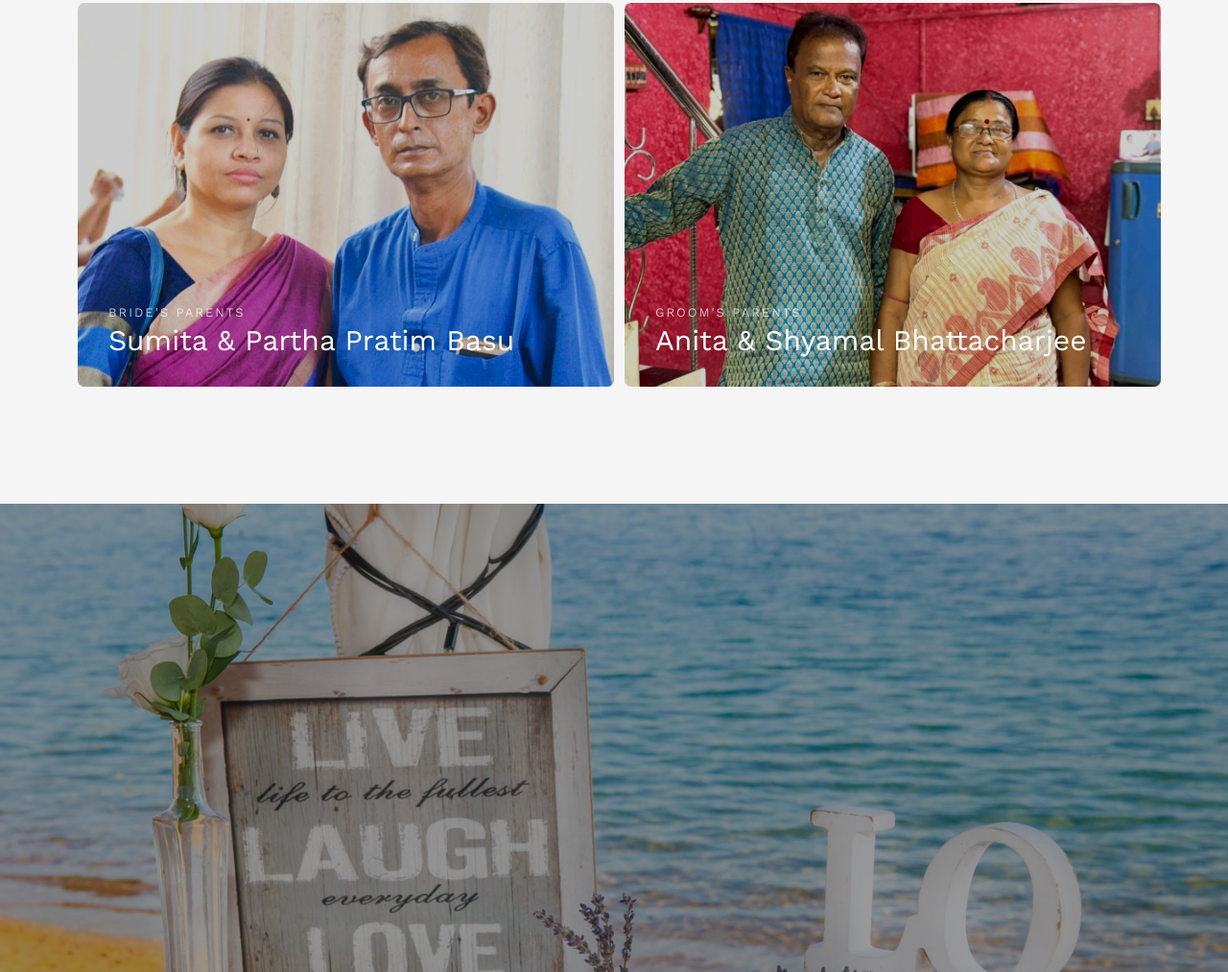
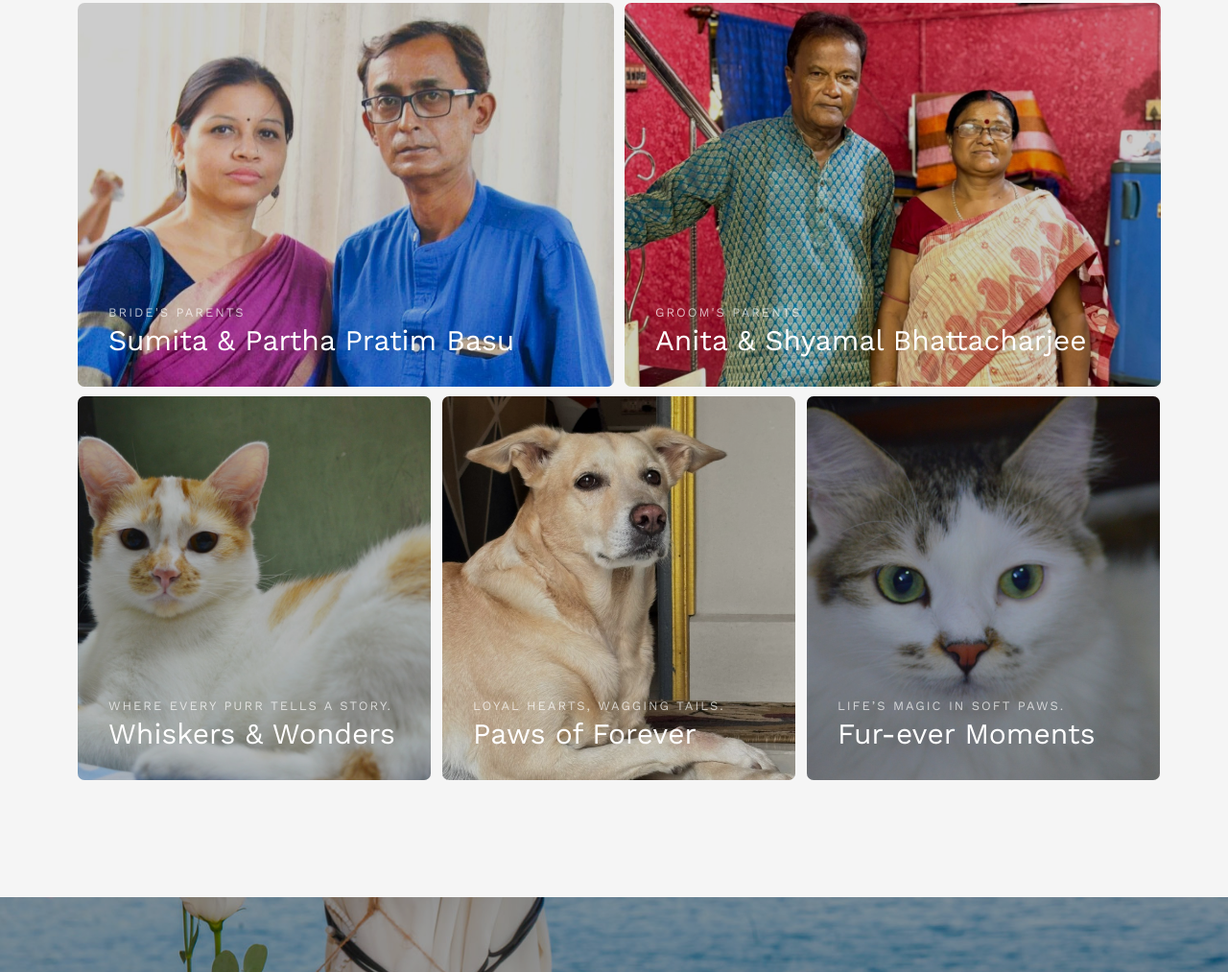
Before and after one commit to sayaniandsouvik/sayaniandsouvik.github.io, a plain HTML site: page index.html in a window 1280 px wide. Shown: the part 6309-7322 px from the top of the page at 96% size. Drawn offline with nearby package versions, Linux system fonts and the light colour scheme; files whose address does not match are found by name.

Commit message:
no message

```diff
--- a/index.html
+++ b/index.html
@@ -322,7 +322,7 @@
 							<a  class="color-2">
 								<div class="case-studies-summary">
 									<span>A love story for the ages.</span>
-									<h2>Our Forever Chapter</h2>
+									<h2>Permanent Roomates</h2>
 								</div>
 							</a>
 						</li>
@@ -350,6 +350,31 @@
 									<h2>Anita & Shyamal Bhattacharjee</h2>
 								</div>
 							</a>
+						</li>
+
+						<li class="one-third animate-box" data-animate-effect="fadeIn" style="background-image: url(images/pet-2.jpg); ">
+							<a>
+								<div class="case-studies-summary">
+									<span>Where every purr tells a story.</span>
+									<h2>Whiskers & Wonders</h2>
+								</div>
+							</a>
+						</li>
+						<li class="one-third animate-box" data-animate-effect="fadeIn" style="background-image: url(images/pet-1.jpg); ">
+							<a  class="color-2">
+								<div class="case-studies-summary">
+									<span>Loyal hearts, wagging tails.</span>
+									<h2>Paws of Forever</h2>
+								</div>
+							</a>
+						</li>
+						<li class="one-third animate-box" data-animate-effect="fadeIn" style="background-image: url(images/pet-3.jpg); ">
+								<a  class="color-3">
+									<div class="case-studies-summary">
+										<span>Life’s magic in soft paws.</span>
+										<h2>Fur-ever Moments</h2>
+									</div>
+								</a>
 						</li>
 					</ul>
 				</div>
```
Also changed, not shown: images/pet-1.jpg (added), images/pet-2.jpg (added), images/pet-3.jpg (added).
